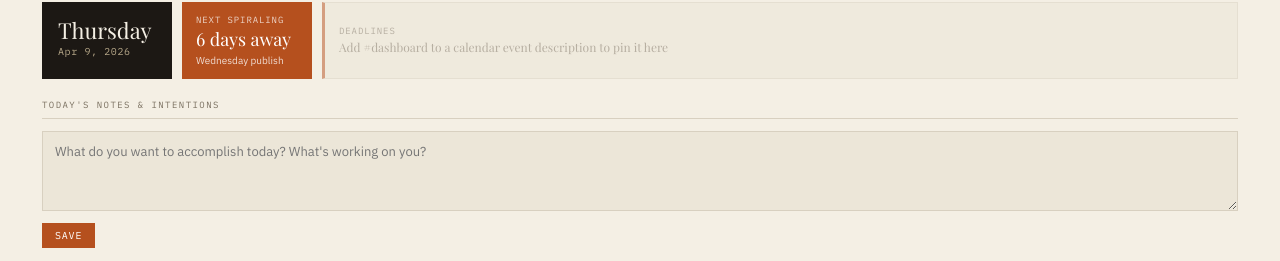
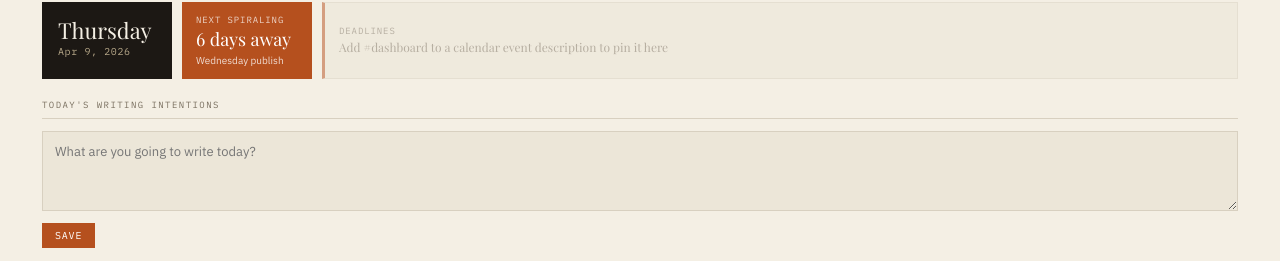
Before and after one commit to chipbrantley/cb-dashboard, a website: page index.html in a window 1280 px wide. Shown: the part 139-400 px from the top of the page. Drawn offline with nearby package versions, Linux system fonts and the light colour scheme; a web font is replaced by a local one.

Commit message:
Update notes section labels in index.html

```diff
--- a/index.html
+++ b/index.html
@@ -252,9 +252,9 @@ body{font-family:'IBM Plex Sans',sans-serif;background:var(--paper);color:var(--
   </div>
 
   <!-- NOTES — full width -->
-  <div class="slabel">Today's Notes & Intentions</div>
+  <div class="slabel">Today's Writing Intentions</div>
   <div id="notes-display" class="notes-display" style="display:none;"></div>
-  <textarea class="notes-area" id="notes" placeholder="What do you want to accomplish today? What's working on you?" style="margin-bottom:8px;"></textarea>
+  <textarea class="notes-area" id="notes" placeholder="What are you going to write today?" style="margin-bottom:8px;"></textarea>
   <div id="notes-controls" style="display:flex;gap:12px;align-items:center;margin-bottom:22px;">
     <button class="btn btn-pri" onclick="saveNotes()">Save</button>
     <span id="saved-msg" style="font-family:'IBM Plex Mono',monospace;font-size:10px;color:var(--muted);display:none;">Saved ✓</span>
```
